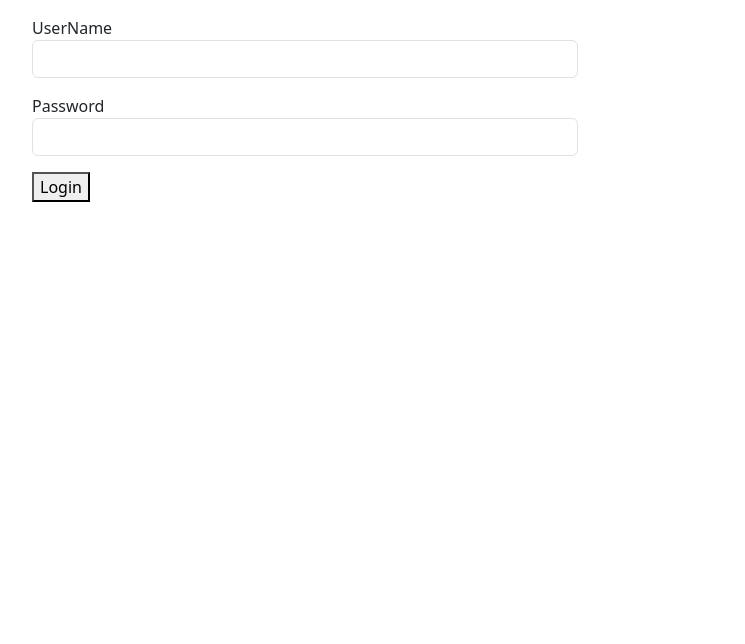
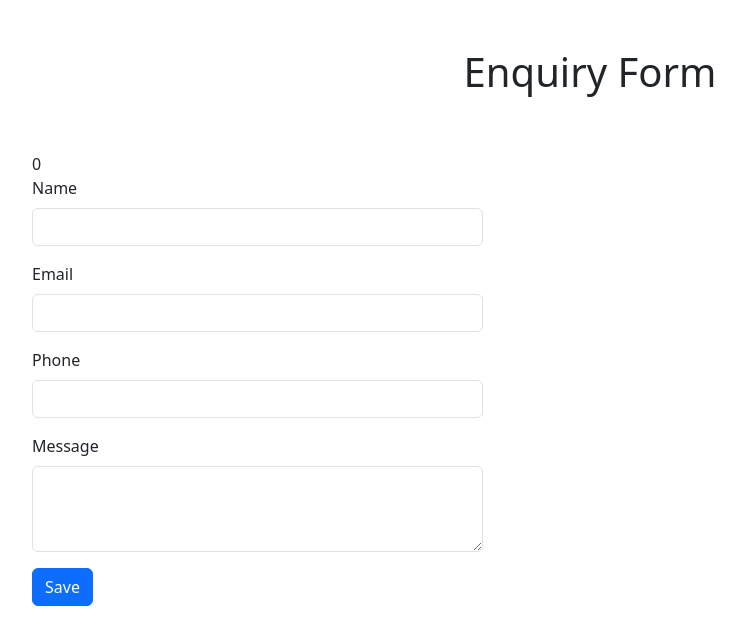
Before and after one commit to marleyDip/React-JS-Basics, a React (Create React App) app in the folder controlled-component/: page / in a window 1280 px wide. Shown: the top 644 px of the page, without its empty margins (50-795 px from the left). Built offline with nearby package versions, Linux system fonts and the light colour scheme.

Commit message:
Enquiry form handle with State Using Controlled Components

```diff
--- a/controlled-component/src/App.js
+++ b/controlled-component/src/App.js
@@ -1,58 +1,121 @@
-import logo from "./logo.svg";
+import { useState } from "react";
 import "./App.css";
-import { useState } from "react";
+import { Col, Container, Row } from "react-bootstrap";
 
 function App() {
-  let [uname, setUname] = useState("");
-  let [password, setPassword] = useState("");
+  let [formData, setFormData] = useState({
+    uName: "",
+    uEmail: "",
+    uPhone: "",
+    uMessage: "",
+    index: "",
+  });
 
-  let handleSubmit = (e) => {
-    e.preventDefault();
-    console.log(uname, password);
+  let [userData, setUserData] = useState([]);
+
+  let getValue = (event) => {
+    let oldData = { ...formData };
+
+    let inputName = event.target.name; // uName
+    //console.log(inputName);
+    let inputValue = event.target.value; // Deep
+
+    // dynamic thats why not use => oldData.inputName
+    oldData[inputName] = inputValue;
+    setFormData(oldData);
   };
 
-  // let getUname = (event) => {
-  // console.log("hello");
-  //   setUname(event.target.value);
-  // };
+  let handleSubmit = (event) => {
+    event.preventDefault();
+
+    // key - value pairs
+    let currentUserFormData = {
+      uName: formData.uName,
+      uEmail: formData.uEmail,
+      uPhone: formData.uPhone,
+      uMessage: formData.uMessage,
+    };
+
+    let oldUserData = [...userData, currentUserFormData]; // old Array ( [] ) + New Array Elements ( {} ) => [ {}, {}, {} ]
+    setUserData(oldUserData);
+
+    console.log(oldUserData);
+  };
 
   return (
-    <div className="App">
-      <div className="container">
-        <div className="row">
-          <div className="col-lg-6">
+    <Container fluid>
+      <Container>
+        <Row>
+          <Col className="text-center py-5">
+            <h1>Enquiry Form</h1>
+          </Col>
+        </Row>
+
+        <Row>
+          <Col lg={5}>
+            {userData.length}
             <form onSubmit={handleSubmit}>
-              <div className="text-start my-3">
-                <label>UserName</label>
+              <div className="pb-3">
+                <label className="form-label">Name</label>
 
                 <input
                   type="text"
-                  value={uname}
-                  //onChange={getUname}
-                  onChange={(event) => setUname(event.target.value)}
+                  value={formData.uName}
+                  onChange={getValue}
+                  name="uName"
                   className="form-control"
                 />
               </div>
 
-              <div className="text-start my-3">
-                <label>Password</label>
+              <div className="pb-3">
+                <label className="form-label">Email</label>
 
                 <input
-                  type="text"
-                  value={password}
-                  onChange={(event) => setPassword(event.target.value)}
+                  type="email"
+                  onChange={getValue}
+                  value={formData.uEmail}
+                  name="uEmail"
                   className="form-control"
                 />
               </div>
 
-              <div className="text-start my-3">
-                <button>Login</button>
+              <div className="pb-3">
+                <label className="form-label">Phone</label>
+
+                <input
+                  type="text"
+                  value={formData.uPhone}
+                  onChange={getValue}
+                  name="uPhone"
+                  className="form-control"
+                />
               </div>
+
+              <div className="mb-3">
+                <label htmlFor="" className="form-label">
+                  Message
+                </label>
+
+                <textarea
+                  className="form-control"
+                  value={formData.uMessage}
+                  onChange={getValue}
+                  name="uMessage"
+                  id=""
+                  rows="3"
+                />
+              </div>
+
+              <button className="btn btn-primary">
+                {formData.index !== "" ? "Update" : "Save"}
+              </button>
             </form>
-          </div>
-        </div>
-      </div>
-    </div>
+          </Col>
+
+          <Col lg={7}></Col>
+        </Row>
+      </Container>
+    </Container>
   );
 }
 
```
